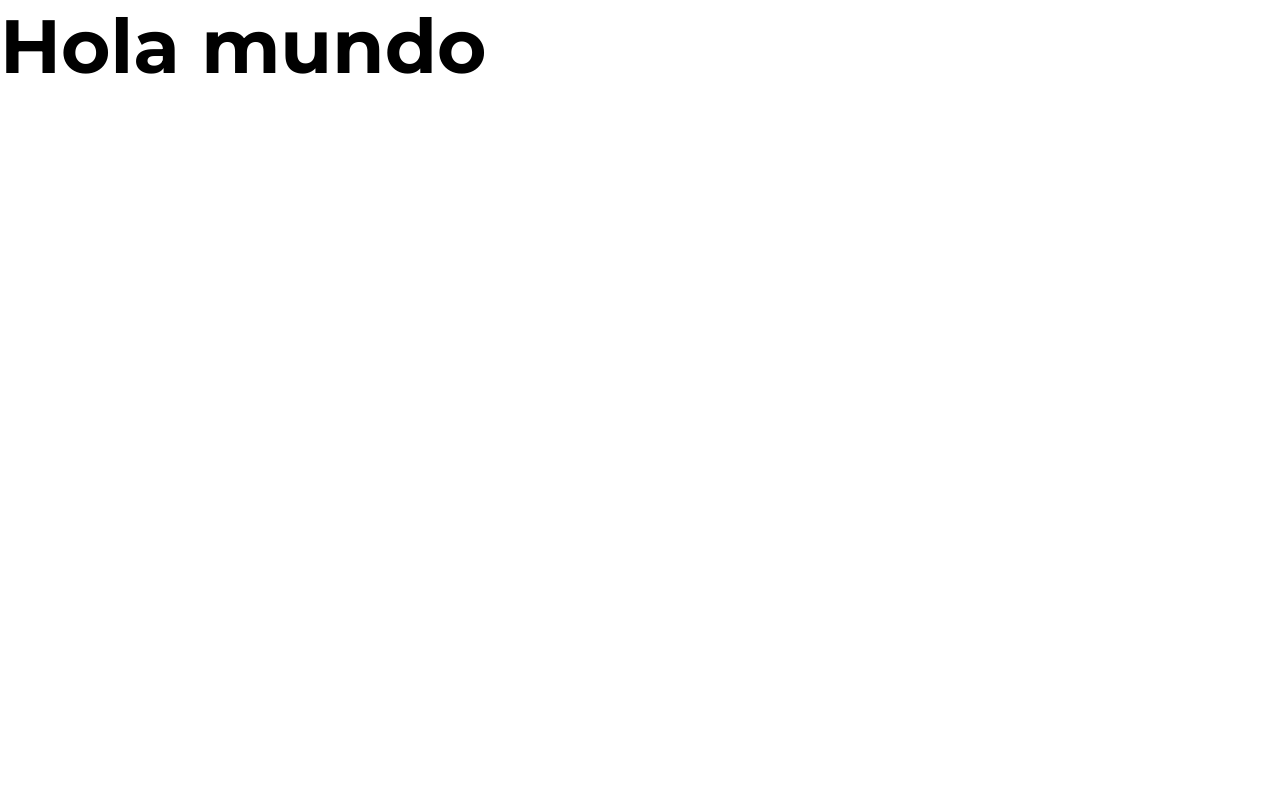
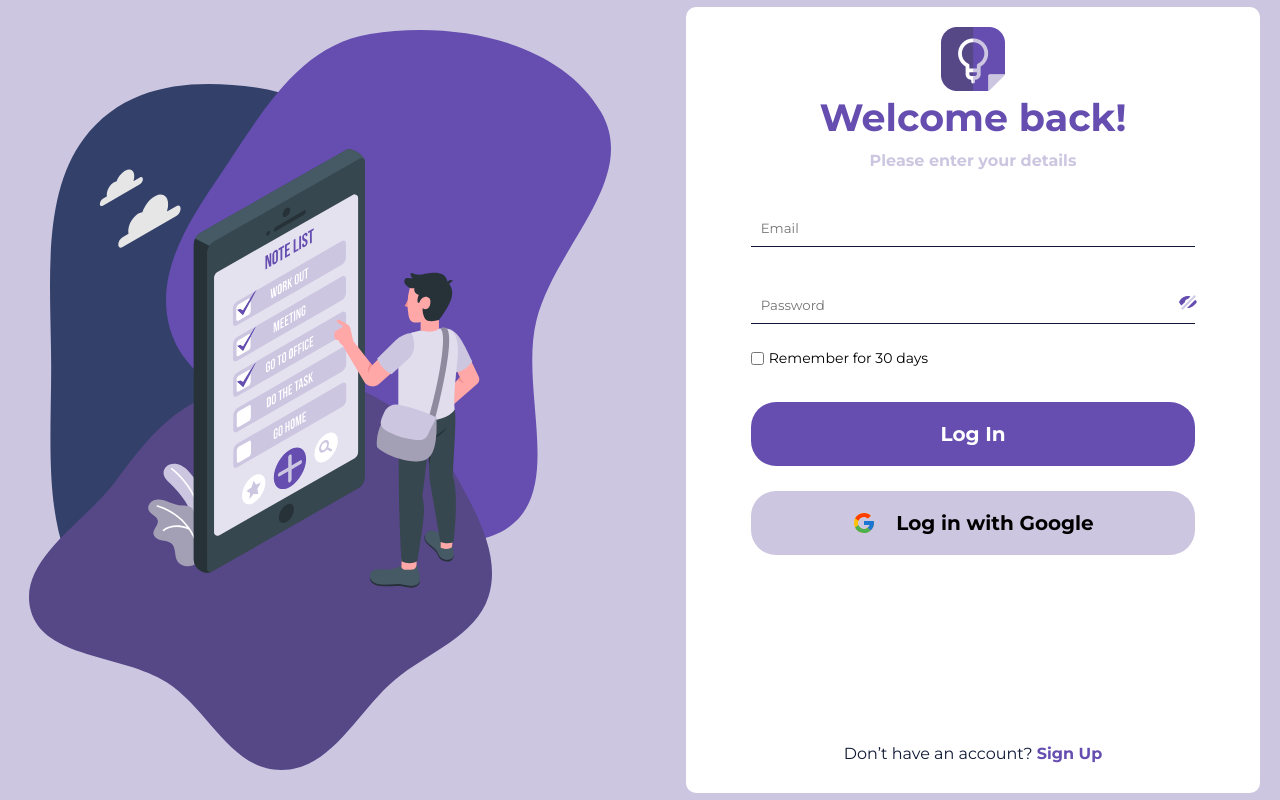
Before and after one commit to ShermanPI/Keeper, a React (Vite) app: page / in a window 1280 px wide. Built offline with nearby package versions, Linux system fonts and the light colour scheme.

Commit message:
feat: :white_check_mark: Added the login module

```diff
--- a/src/App.jsx
+++ b/src/App.jsx
@@ -3,15 +3,19 @@ import { Routes, Route } from 'react-router-dom'
 import Index from './components'
 import Home from './routes/Home'
 import Login from './components/Login/Login'
+import FormSignIn from './components/Form/FormSignIn'
+import FormSignUp from './components/Form/FormSignUp'
 import './assets/styles/reset.css'
+import Error404 from './components/Error/Error404'
 
 function App () {
   return (
     <>
       <Routes>
-        <Route path='/' element={<Index />} />
-        <Route path='/login' element={<Login />} />
+        <Route path='/' element={<Login><FormSignIn /></Login>} />
+        <Route path='/signUp' element={<Login><FormSignUp /></Login>} />
         <Route path='/home' element={<Home />} />
+        <Route path='*' element={<Error404 />} />
       </Routes>
     </>
   )
--- /dev/null
+++ b/src/components/Error/Error404.jsx
@@ -0,0 +1,8 @@
+import React from 'react'
+const Error404 = () => {
+  return (
+    <h1>Error</h1>
+  )
+}
+
+export default Error404
--- a/src/components/Form/Form.css
+++ b/src/components/Form/Form.css
@@ -21,29 +21,6 @@
     background-color: #b8b2cc;
 }
 
-.Form__error--input{
-    border-bottom: solid .1rem red;
-}
-
-.Form__error--h1{
-    color: red;
-    font-size: 1rem;
-    text-transform: capitalize;
-    text-align: start;
-    width: 100%;
-    padding: 0 2.5rem;
-
-}
-.Form__submit--div{
-    display: flex;
-    width: 100%;
-    margin-top: 5rem;
-}
-
-.Form__submit--h1{
-    margin-left: 2rem;
-    font-size: 2rem;
-}
 
 .Form{
     display: flex;
@@ -56,34 +33,60 @@
 
 }
 
-.Form__submit--button{
+.Form__title{
+    width: 100%;
+    display: flex;
+    flex-direction: column;
+    align-items: center;
+    justify-content: center;
+}
+
+.Form__title--h1{
+    color: var(--primary-color);
+    font-size: 3.8rem;
+    font-weight: 700;
+    overflow: hidden;
+    text-align: center;
+    white-space: nowrap;
     width: 90%;
-    margin-top: 3rem;
-    padding: 2rem;
-    border: none;
-    border-radius: 2.5rem;
-    font-size: 2rem;
+    /* border-right: .5rem solid; */
+    position: relative;
+    animation: typing 2s steps(20),
+    cursor .4s step-end infinite alternate;
+}
+
+.Form__title--h2{
+    font-size: 1.6rem;
     font-weight: 700;
+    color: var(--light-color);
+    margin-top: 1rem;
 }
 
 
-.Form__submit--google{
-    display: flex;
-    align-items: center;
-    justify-content: center;
-    font-size: 2rem;
+
+.Form__error--input{
+    border-bottom: solid .1rem red;
 }
 
-.Form__remember{
-    width: 90%;
-    margin-top: 2.5rem;
-    display: flex;
-    align-items: center;
+.Form__error--h1{
+    color: red;
+    font-size: 1rem;
+    text-transform: capitalize;
+    text-align: start;
+    width: 100%;
+    padding: 0 2.5rem;
 }
 
-.Form__remember--label{
-    margin-left: .5rem;
-    font-size: 1.4rem;
+.Form__ErrorMessage{
+    font-size: 1.6rem;
+    text-transform: capitalize;
+    text-align: start;
+    width: 100%;
+    padding: 1rem;
+    color: red;
+    background-color: var(--light-color);
+    text-align: center;
+    margin-top:2rem;
 }
 
 .Form__session{
@@ -108,13 +111,64 @@
     border-bottom: solid .1rem rgb(10, 104, 225);
 }
 
+.Form__session--show{
+    width: 2.4rem;
+    height: 2.4rem;
+    bottom: 1rem;
+    right: 2rem;
+}
+
 .Form__submit{
     display: flex;
     flex-direction: column;
     align-items: center;
     justify-content: center;
     width: 100%;
+    margin-top: 1rem;
 }
+
+
+.Form__submit--div{
+    display: flex;
+    width: 100%;
+    margin-top: 5rem;
+}
+
+.Form__submit--h1{
+    margin-left: 2rem;
+    font-size: 2rem;
+}
+
+.Form__submit--button{
+    width: 90%;
+    margin-top: 2.5rem;
+    padding: 2rem;
+    border: none;
+    border-radius: 2.5rem;
+    font-size: 2rem;
+    font-weight: 700;
+}
+
+.Form__submit--google{
+    display: flex;
+    align-items: center;
+    justify-content: center;
+    font-size: 2rem;
+}
+
+.Form__remember{
+    width: 90%;
+    margin-top: 2.5rem;
+    display: flex;
+    align-items: center;
+}
+
+.Form__remember--label{
+    margin-left: .5rem;
+    font-size: 1.4rem;
+}
+
+
 
 .Form__signUp{
     width: 90%;
@@ -138,13 +192,7 @@
     cursor: pointer;
 }
 
-.Form__session--show{
-    width: 2.4rem;
-    height: 2.4rem;
-    bottom: 1rem;
-    right: 2rem;
 
-}
 
 @media screen and (min-width: 765px) {
 
@@ -160,5 +208,9 @@
 
 }
 
+@keyframes typing {
+    from{
+        width: 0
+    }
 
-/* Form Sign In */
+}
--- a/src/components/Form/FormSignIn.jsx
+++ b/src/components/Form/FormSignIn.jsx
@@ -7,42 +7,51 @@ import eye from './assets/eye.png'
 import { session } from '../../context/contextLogin'
 const FormSignIn = () => {
   const Navigate = useNavigate()
-  const { initSession } = useContext(session)
+  const { initSession, sigInGoogle, signInError } = useContext(session)
   const [showPassword, setShowPassword] = useState(false)
-  const [formData, setFormData] = useState({
-    email: '', password: ''
-  })
-  const [errorForm, setErrorForm] = useState(false)
+
+  const [errorForm, setErrorForm] = useState({ password: false, email: false })
 
   const setData = (e) => {
+    // This function takes the values from the form and validates them and then sends them to the initSession function
     e.preventDefault()
+    let form = errorForm
     const validRegex = /^[a-zA-Z0-9.!#$%&'*+/=?^_`{|}~-]+@[a-zA-Z0-9-]+(?:\.[a-zA-Z0-9-]+)*$/
+    const email = e.target.email.value
+    const password = e.target.password.value
+    // If the fields are empty, it updates the error status created in order to show the error
+    if (email === '') form = { ...form, email: 'empty' }
+    if (password === '') form = { ...form, password: 'empty' }
+    // validation of the email and password which, if both meet, sends the form data to the initSession function and resets the errors
+    if (email.match(validRegex) && form.password !== 'empty') {
+      initSession(email, password)
+      return setErrorForm({ password: false, email: false })
+    } else if (email !== '' && !email.match(validRegex)) {
+      form = { ...form, email: true }
+    }
+    if (password !== '') {
+      form = { ...form, password: true }
+    }
 
-    if (e.target.email.value.match(validRegex)) {
-      setFormData({
-        email: e.target.email.value,
-        password: e.target.password.value
-      })
-      initSession()
-      return setErrorForm(false)
-    } else {
-      return setErrorForm(true)
-    }
+    return setErrorForm(form)
   }
 
-  console.log(formData)
   return (
     <form className='Form' onSubmit={(e) => { setData(e) }}>
-      <div className='Login__title'>
-        <h1 className='Login__title--h1'>Welcome back!</h1>
-        <h2 className='Login__title--h2'>Please enter your details</h2>
+      <div className='Form__title'>
+        <h1 className='Form__title--h1'>Welcome back!</h1>
+        <h2 className='Form__title--h2'>Please enter your details</h2>
+        {signInError && <h1 className='Form__ErrorMessage'>{signInError}</h1>}
       </div>
       <div className='Form__session'>
         <input className='Form__session--input' name='email' type='text' placeholder='Email' />
-        {errorForm && <p className='Form__error--h1'>email incorrecto</p>}
+        {errorForm.email === true
+          ? <p className='Form__error--h1'>Invalid Email</p>
+          : errorForm.email === 'empty' && <p className='Form__error--h1'>fields cannot be empty</p>}
       </div>
       <div className='Form__session'>
         <input className='Form__session--input' name='password' type={`${showPassword ? 'text' : 'password'}`} placeholder='Password' />
+        {errorForm.password === 'empty' && <p className='Form__error--h1'>fields cannot be empty</p>}
         {showPassword
           ? <img src={eye} onClick={() => { setShowPassword(!showPassword) }} alt='show' className='Form__session--show float' />
           : <img src={show} onClick={() => { setShowPassword(!showPassword) }} alt='show' className='Form__session--show float' />}
@@ -54,13 +63,13 @@ const FormSignIn = () => {
       </div>
       <div className='Form__submit'>
         <button className='Form__submit--button buttonPrimary'>Log In</button>
-        <div className='Form__submit--google Form__submit--button buttonPrimaryLigth'>
+        <div className='Form__submit--google Form__submit--button buttonPrimaryLigth' onClick={() => { sigInGoogle() }}>
           <Google />
           <h1 className='title Form__submit--h1'>Log in with Google</h1>
         </div>
       </div>
       <div className='Form__signUp'>
-        <h1 className='Form__signUp--h1'>Don’t have an account? <span onClick={() => { Navigate('/login/signUp') }} className='Form__signUp--span'>Sign Up</span></h1>
+        <h1 className='Form__signUp--h1'>Don’t have an account? <span onClick={() => { Navigate('/signUp') }} className='Form__signUp--span'>Sign Up</span></h1>
       </div>
     </form>
   )
--- a/src/components/Form/FormSignUp.jsx
+++ b/src/components/Form/FormSignUp.jsx
@@ -1,15 +1,14 @@
-import React, { useState } from 'react'
+import React, { useState, useContext } from 'react'
 import { useNavigate } from 'react-router-dom'
 import './Form.css'
 import { Google } from './assets/svg'
 import show from './assets/show.png'
 import eye from './assets/eye.png'
+import { session } from '../../context/contextLogin'
 const FormSignUp = () => {
   const [showPassword, setShowPassword] = useState(false)
+  const { createSession, sigInGoogle, signUpError } = useContext(session)
   const Navigate = useNavigate()
-  const [formData, setFormData] = useState({
-    fullName: '', email: '', password: ''
-  })
   const [errorForm, setErrorForm] = useState({ fullName: false, email: false, password: false, confirmPassword: false })
   const [name, setName] = useState('')
   const [email, setEmail] = useState('')
@@ -27,27 +26,17 @@ const FormSignUp = () => {
     if (email === '') { form = { ...form, email: 'empty' } }
     if (password === '') { form = { ...form, password: 'empty' } }
     if (confirmPassword === '') { form = { ...form, confirmPassword: 'empty' } }
-    if (!name.match(/^[a-zA-Z_]+$/) && name !== '') {
-      form = { ...form, fullName: true }
-    }
     if (password !== confirmPassword) {
       form = { ...form, password: true }
-    } else if (password !== '') {
+    } else if (password.length < 6) {
+      form = { ...form, password: 'short' }
+    } else {
       form = { ...form, password: false }
     }
 
-    if (email.match(validRegex) && name.match(/^[a-zA-Z_]+$/)) {
+    if (email.match(validRegex)) {
       if (!form.password) {
-        setFormData({
-          fullName: name,
-          email,
-          password
-        })
-
-        setName('')
-        setEmail('')
-        setPassword('')
-        setConfirmPassword('')
+        createSession(email, password, name)
         return setErrorForm({ fullName: false, email: false, password: false, confirmPassword: false })
       }
     } else if (email !== '') {
@@ -57,13 +46,11 @@ const FormSignUp = () => {
     return setErrorForm(form)
   }
 
-  console.log(errorForm)
-
-  console.log(formData)
   return (
     <form className='Form' onSubmit={(e) => { setData(e) }}>
       <div className='Login__title'>
         <h1 className='Login__title--h1'>Sign Up!</h1>
+        {signUpError && <h1 className='Form__ErrorMessage'>{signUpError}</h1>}
       </div>
       <div className='Form__session'>
         <input
@@ -116,7 +103,9 @@ const FormSignUp = () => {
         />
         {errorForm.password === true
           ? <p className='Form__error--h1'>password does not match</p>
-          : errorForm.password === 'empty' && <p className='Form__error--h1'>fields cannot be empty</p>}
+          : errorForm.password === 'empty'
+            ? <p className='Form__error--h1'>fields cannot be empty</p>
+            : errorForm.password === 'short' && <p className='Form__error--h1'>Must contain at least 8 characters</p>}
         {showPassword
           ? <img src={eye} onClick={() => { setShowPassword(!showPassword) }} alt='show' className='Form__session--show float' />
           : <img src={show} onClick={() => { setShowPassword(!showPassword) }} alt='show' className='Form__session--show float' />}
@@ -126,14 +115,14 @@ const FormSignUp = () => {
         <label className='Form__remember--label'>Remember for 30 days</label>
       </div>
       <div className='Form__submit'>
-        <button className='Form__submit--button buttonPrimary'>Log In</button>
-        <div className='Form__submit--google Form__submit--button buttonPrimaryLigth'>
+        <button className='Form__submit--button buttonPrimary'>Sign up</button>
+        <div className='Form__submit--google Form__submit--button buttonPrimaryLigth' onClick={() => { sigInGoogle() }}>
           <Google />
-          <h1 className='title Form__submit--h1'>Log in with Google</h1>
+          <h1 className='title Form__submit--h1'>Sign up with Google</h1>
         </div>
       </div>
       <div className='Form__signUp'>
-        <h1 className='Form__signUp--h1'>Already have an account?  <span onClick={() => { Navigate('/login') }} className='Form__signUp--span'>Log in</span></h1>
+        <h1 className='Form__signUp--h1'>Already have an account?  <span onClick={() => { Navigate('/') }} className='Form__signUp--span'>Log in</span></h1>
       </div>
     </form>
   )
--- a/src/components/Login/Login.jsx
+++ b/src/components/Login/Login.jsx
@@ -13,7 +13,6 @@ const Login = ({ children }) => {
       <div className='Login'>
         <div className='Login__logo'>
           <img className='Login__logo--img' src={logo} alt='Logo' />
-
         </div>
         {children}
       </div>
--- a/src/components/Login/login.css
+++ b/src/components/Login/login.css
@@ -7,8 +7,11 @@
     grid-template-columns: 1fr;
     align-items: center;
     justify-items: flex-end;
+    margin: 0;
+}
 
-    margin: 0;
+.float{
+    position: absolute;
 }
 
 .Login{
@@ -26,27 +29,6 @@
 }
 
 
-.Login__title--h1{
-    font-size: 2.8rem;
-    font-weight: 700;
-    color: var(--primary-color);
-    text-transform: capitalize;
-}
-.Login__title--h2{
-    font-size: 1.6rem;
-    font-weight: 700;
-    color: var(--light-color);
-    margin-top: 1rem;
-}
-
-
-.Login__title{
-    width: 100%;
-    display: flex;
-    flex-direction: column;
-    align-items: center;
-    justify-content: center;
-}
 .Login__logo{
     margin-top: 2rem;
 }
@@ -61,9 +43,7 @@
     display: none;
 }
 
-.float{
-    position: absolute;
-}
+
 
 
 @media screen and (min-width: 765px) {
@@ -104,3 +84,10 @@
     }
 
 }
+
+
+
+
+/* @keyframes cursor {
+    50%{border-color: transparent;}
+} */
--- /dev/null
+++ b/src/context/contextLogin.jsx
@@ -0,0 +1,96 @@
+import { createContext, useEffect, useState } from 'react'
+import { supabase } from '../database/Client'
+import { useNavigate } from 'react-router-dom'
+
+const session = createContext()
+
+const ContextSession = ({ children }) => {
+  const [signUpError, setSignUpError] = useState(false)
+  const [signInError, setSignInError] = useState(false)
+  const Navigate = useNavigate()
+  useEffect(() => {
+    supabase.auth.onAuthStateChange((event, session) => {
+      if (session) { Navigate('/home') }
+      if (!session) { Navigate('/') }
+    })
+  }, [])
+
+  const createSession = async (email, password, fullName) => {
+    try {
+      const { data, error } = await supabase.auth.signUp({
+        email,
+        password
+      })
+
+      if (error) setSignUpError(error.message)
+
+      if (data && !error) {
+        console.log('Registro exitoso')
+        // Obtener los datos relevantes del usuario registrado
+
+        // Llamar a la función addUser con los datos del usuario
+        await addUser(data.user.email, fullName, data.user.id)
+      }
+    } catch (error) {
+      console.error('Error al registrar el usuario:', error.message)
+    }
+  }
+
+  const sigInGoogle = async () => {
+    try {
+      const { data, error } = await supabase.auth.signInWithOAuth({
+        provider: 'google'
+      })
+
+      if (error) { console.log(error) }
+
+      if (data && !error) {
+        console.log('Registro exitoso')
+        // Obtener los datos relevantes del usuario registrado
+
+        // Llamar a la función addUser con los datos del usuario
+        await addUser(data.user.email, data.user.name, data.user.id)
+      }
+    } catch (error) {
+      console.error('Error al registrar el usuario:', error.message)
+    }
+  }
+
+  const initSession = async (email, password) => {
+    try {
+      const { error } = await supabase.auth.signInWithPassword({
+        email,
+        password
+      })
+      if (error) { setSignInError(error.message) }
+    } catch (error) {
+      console.log(error)
+    }
+  }
+
+  const signOut = async () => {
+    const { error } = await supabase.auth.signOut()
+    if (error) { console.log(error) }
+  }
+
+  const addUser = async (email, fullName, id) => {
+    try {
+      const { error } = await supabase
+        .from('user')
+        .insert([
+          { id, full_name: fullName, email }
+        ])
+      if (error) { console.log(error) }
+    } catch (error) {
+      console.log(error)
+    }
+  }
+
+  return (
+    <session.Provider value={{ createSession, initSession, addUser, signOut, sigInGoogle, signUpError, signInError }}>
+      {children}
+    </session.Provider>
+  )
+}
+
+export { ContextSession, session }
--- /dev/null
+++ b/src/database/Client.js
@@ -0,0 +1,7 @@
+import { createClient } from '@supabase/supabase-js'
+
+const supabaseUrl = 'https://tultuilkggwdtyxmkrir.supabase.co'
+const supabaseKey = 'eyJhbGciOiJIUzI1NiIsInR5cCI6IkpXVCJ9.eyJpc3MiOiJzdXBhYmFzZSIsInJlZiI6InR1bHR1aWxrZ2d3ZHR5eG1rcmlyIiwicm9sZSI6InNlcnZpY2Vfcm9sZSIsImlhdCI6MTY5NDI4NDAwNiwiZXhwIjoyMDA5ODYwMDA2fQ.iKK7i6Hl8CvoYcoPykKg4DIEuGAUPaR3TDZKGje6GnY'
+const supabase = createClient(supabaseUrl, supabaseKey)
+
+export { supabase }
--- a/src/main.jsx
+++ b/src/main.jsx
@@ -3,11 +3,14 @@ import ReactDOM from 'react-dom/client'
 import App from './App.jsx'
 import './index.css'
 import { BrowserRouter } from 'react-router-dom'
+import { ContextSession } from './context/contextLogin.jsx'
 
 ReactDOM.createRoot(document.getElementById('root')).render(
   <React.StrictMode>
     <BrowserRouter>
-      <App />
+      <ContextSession>
+        <App />
+      </ContextSession>
     </BrowserRouter>
   </React.StrictMode>
 )
```
